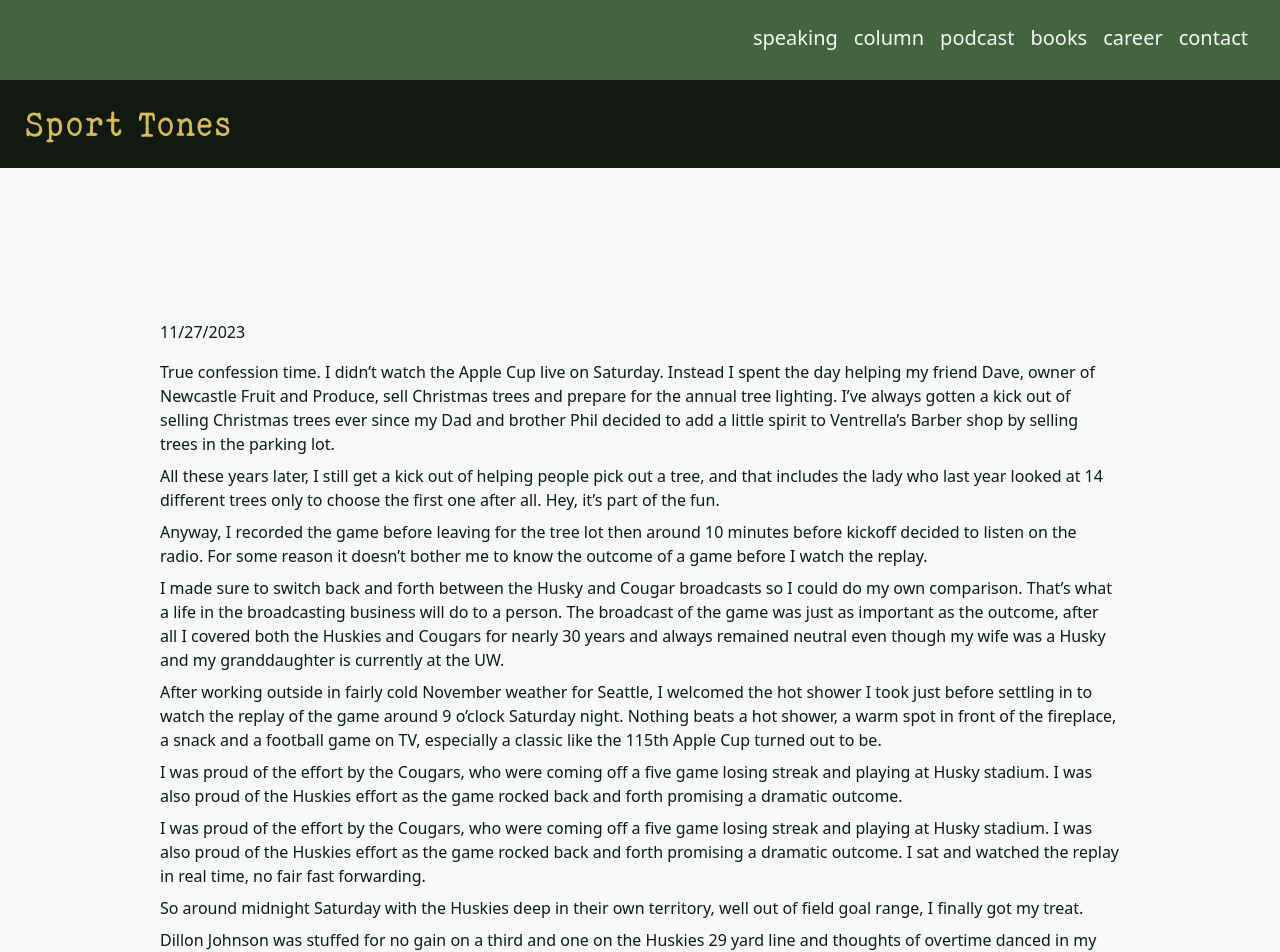
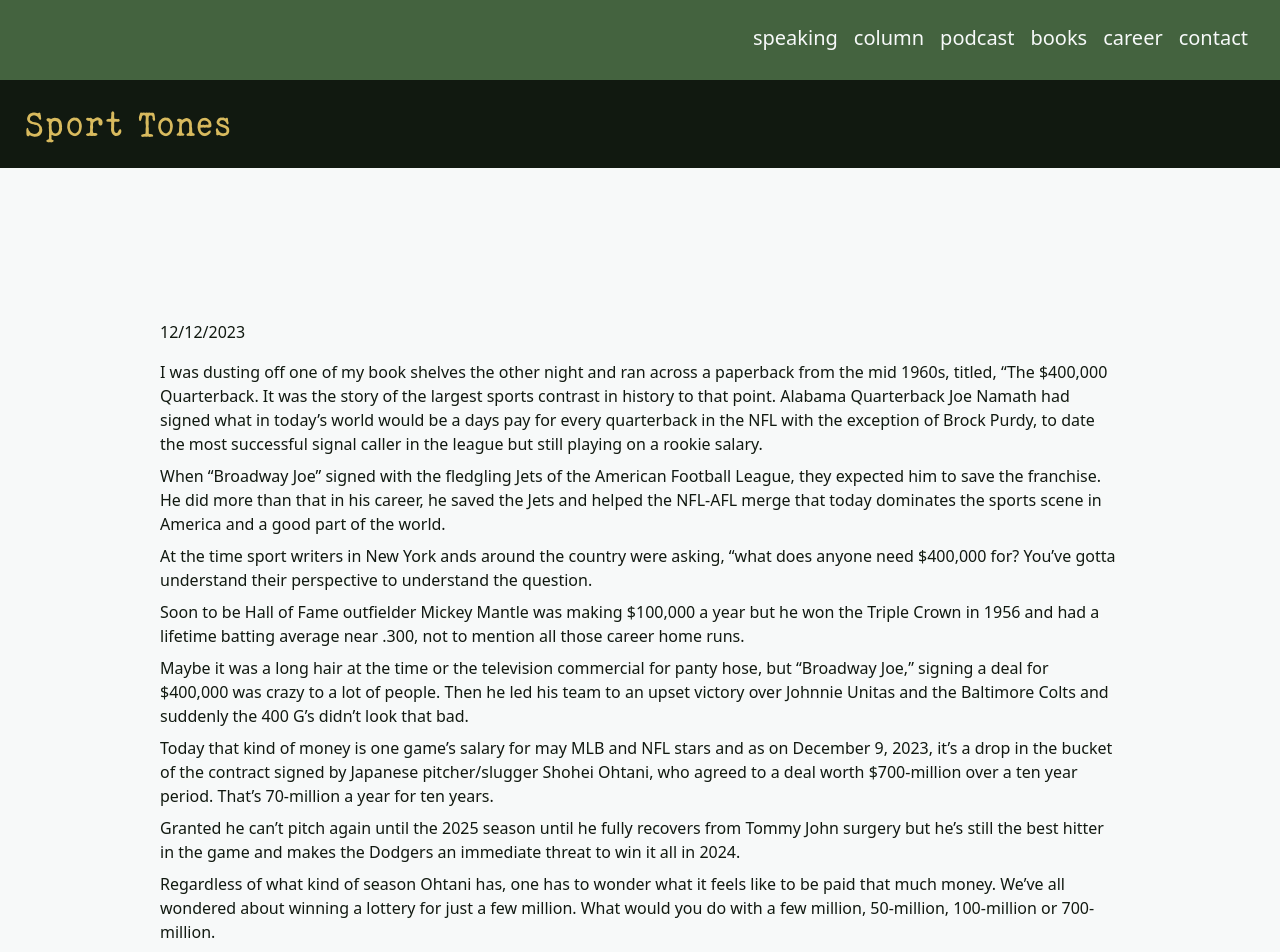
Before and after one commit to Jerud-Moyer/tony-ventrella-web, a Next.js app: page /blog in a window 1280 px wide. Shown: the top 952 px of the page. Built offline with nearby package versions, Linux system fonts and the light colour scheme.

Commit message:
add new column fro 12-11

```diff
--- a/data/blog-entries.js
+++ b/data/blog-entries.js
@@ -131,5 +131,20 @@ export const blogEntries = [
       'Even though I knew what the outcome of the game was before I saw the video, it didn\’t matter. I\’ll probably never delete this particular Apple Cup. After all it is the last official Pac-12 Apple Cup meeting between these two storied programs.',
       'No time to fret over the greed and mismanagement that led to the demise of the Pac-12, we’ve got the rest of our lives to do that. I choose to celebrate one fantastic football game, between two arch rivals and for now leave it at that.'
     ]
+  },
+  {
+    createdAt: 1702356581235,
+    title: '',
+    content: [
+      'I was dusting off one of my book shelves the other night and ran across a paperback from the mid 1960s, titled, “The $400,000 Quarterback. It was the story of the largest sports contrast in history to that point. Alabama Quarterback Joe Namath had signed what in today\’s world would be a days pay for every quarterback in the NFL with the exception of Brock Purdy, to date the most successful signal caller in the league but still playing on a rookie salary.',
+      'When “Broadway Joe” signed with the fledgling Jets of the American Football League, they expected him to save the franchise. He did more than that in his career, he saved the Jets and helped the NFL-AFL merge that today dominates the sports scene in America and a good part of the world.',
+      'At the time sport writers in New York ands around the country were asking, “what does anyone need $400,000 for? You\’ve gotta understand their perspective to understand the question.',
+      'Soon to be Hall of Fame outfielder Mickey Mantle was making $100,000 a year but he won the Triple Crown in 1956 and had a lifetime batting average near .300, not to mention all those career home runs.',
+      'Maybe it was a long hair at the time or the television commercial for panty hose, but “Broadway Joe,” signing a deal for $400,000 was crazy to a lot of people. Then he led his team to an upset victory over Johnnie Unitas and the Baltimore Colts and suddenly the 400 G\’s didn’t look that bad.',
+      'Today that kind of money is one game\’s salary for may MLB and NFL stars and as on December 9, 2023, it\’s a drop in the bucket of the contract signed by Japanese pitcher/slugger Shohei Ohtani, who agreed to a deal worth $700-million over a ten year period. That\’s 70-million a year for ten years.',
+      'Granted he can’t pitch again until the 2025 season until he fully recovers from Tommy John surgery but he\’s still the best hitter in the game and makes the Dodgers an immediate threat to win it all in 2024.',
+      'Regardless of what kind of season Ohtani has, one has to wonder what it feels like to be paid that much money. We\’ve all wondered about winning a lottery for just a few million. What would you do with a few million, 50-million, 100-million or 700-million.',
+      'I wish Ohtani the best and I’m confident he’s smart and kind enough to help thousands or people. Hey, Taylor Swift gives millions away every week, I expect Shohei Ohtani to do the same.'
+    ]
   }
 ]
```
